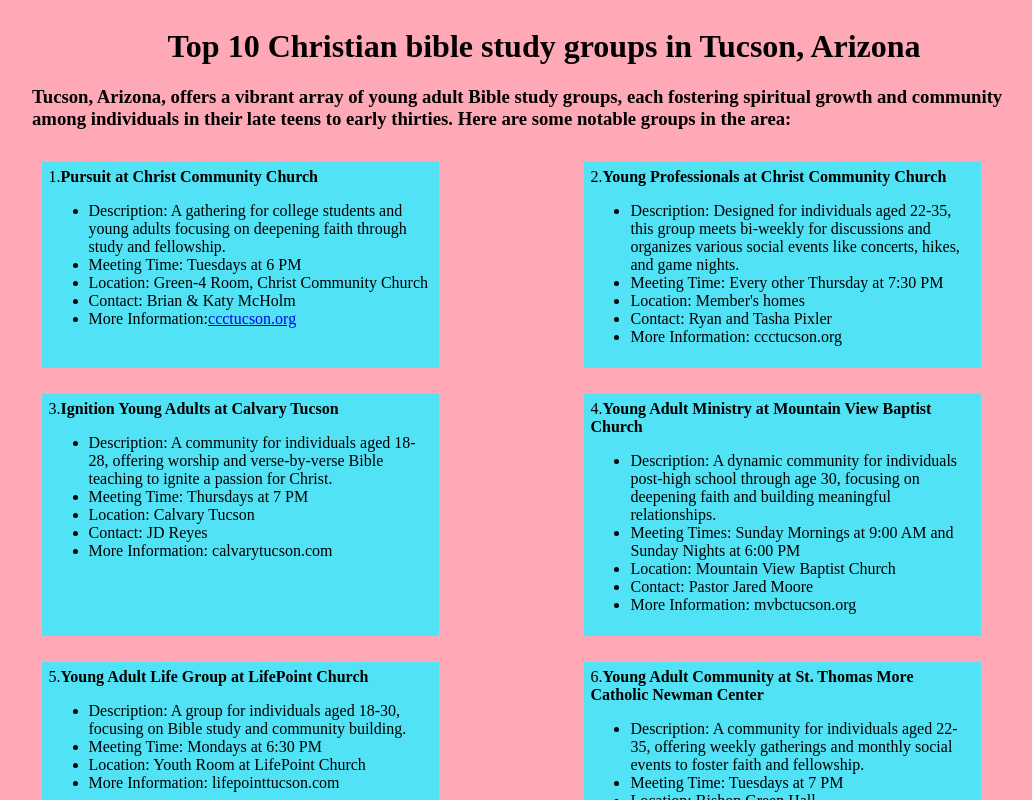
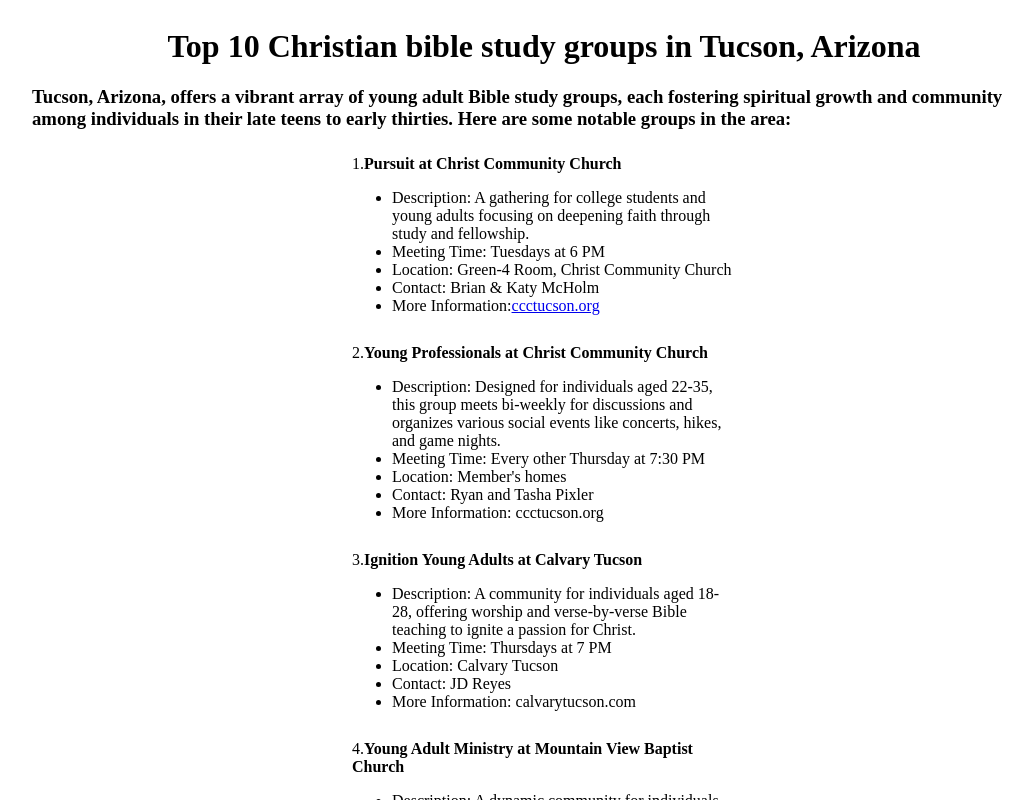
Before and after one commit to jstick2599/randomBibleFacts, a React (Create React App) app: page /YaGroupArticle in a window 1280 px wide. Shown: the whole page, without its empty margins (96-1128 px from the left). Built offline with nearby package versions, Linux system fonts and the light colour scheme.

Commit message:
messing with yagrouparticle page styling

```diff
--- a/src/pages/LandingPage.js
+++ b/src/pages/LandingPage.js
@@ -105,7 +105,7 @@
           <div className="tile" onClick={YaGroupPage}>
             <img src={bibleStudyImage} alt="Open Bible" id="bibleStudy"/>
             <h2 className="aboutUsTitle">Top 10 Christian bible study groups in Tucson, Arizona.</h2>
-            <p className="aboutUsParagraph">If you are interested in finding some bible study groups, then click here.</p>
+            <p className="aboutUsParagraph">If you are interested in finding some young adult bible study groups, then click here.</p>
           </div>
           <div className="tile" onClick={AboutUsPage}>
             <img src={websiteLogo} alt="Website Logo" id="websiteLogo"/>
--- a/src/pages/YaGroupArticle.js
+++ b/src/pages/YaGroupArticle.js
@@ -9,7 +9,7 @@
             <h3>
                 Tucson, Arizona, offers a vibrant array of young adult Bible study groups, each fostering spiritual growth and community among individuals in their late teens to early thirties. Here are some notable groups in the area:
             </h3>
-            <div className="row" >
+            <div className="bibleStudyList">
                 <div className="column" id="rc">
                     <h4>
                         <span className="normalText">1.</span>Pursuit at Christ Community Church
@@ -21,7 +21,7 @@
                         <li>Location: Green-4 Room, Christ Community Church</li>
                         <li>Contact: Brian & Katy McHolm</li>
                         <li>More Information:
-                        <a href="https://cctuscon.org">
+                        <a href="https://www.ccctucson.org/">
                         ccctucson.org</a>
                         </li>
                     </ul>
@@ -40,8 +40,6 @@
 
                     </ul>
                 </div>
-            </div>
-            <div className="row" >
                 <div className="column" id="rc">
                     <h4>
                         <span className="normalText">3.</span>Ignition Young Adults at Calvary Tucson
@@ -69,8 +67,6 @@
 
                     </ul>
                 </div>
-            </div>
-            <div className="row">
                 <div className="column" id="rc">
                     <h4>
                         <span className="normalText">5.</span>Young Adult Life Group at LifePoint Church
@@ -93,9 +89,6 @@
                         <li>More Information: uacatholic.org</li>
                     </ul>
                 </div>
-            </div>
-
-            <div className="row">
                 <div className="column" id="rc">
                     <h4>
                         <span className="normalText">7.</span>Young Adults at Unleashed Christian Church
@@ -117,9 +110,7 @@
                         <li>More Information: faithtucson.org</li>
                     </ul>
                 </div>
-            </div>
 
-            <div className="row">
                 <div className="column" id="rc">
                     <h4>
                         <span className="normalText">9.</span>Young Adult Ministry at St. Thomas the Apostle
--- a/src/styling/YaGroupArticle.css
+++ b/src/styling/YaGroupArticle.css
@@ -14,7 +14,6 @@
     height: 100vh;  /* Covers the full viewport height */
     width: 100vw;   /* Ensures full width */
     font-family: 'Lora', serif;
-    background-color: #ffa8B6;
 
 }
 
@@ -27,26 +26,14 @@
     padding-left:10%;
     padding-right:10%;
 }
-.row{
-    display: flex;
-    flex-direction: row;
-    padding:1%;
-    border-radius: 5%;
-    gap:20px;
 
-}
-.column{
+#rc{
+
+    padding:.5%;
+    /* color:white;  */
     display: flex;
     flex-direction: column;
-
-}
-#rc{
-    /* background-color:white; */
-    background-color: #51e2f5;
-    padding:.5%;
-    width:30vw;
-    margin-left:10%;
-    /* color:white;  */
+    justify-content: center;
 
 }
 
@@ -59,3 +46,16 @@
     padding-top:1%;
     padding-bottom:1%;
 }
+
+.bibleStudyList {
+    display: flex;
+    flex-direction: column;
+    align-items: center; /* Centers the child elements (columns) */
+    justify-content: center; /* Centers the content vertically */
+    width: 100%; /* Ensures it spans the full width */
+}
+
+.column {
+    width: 30%; /* Adjust this to control the width of each column */
+    max-width: 800px; /* Prevents it from getting too wide */
+}
```
